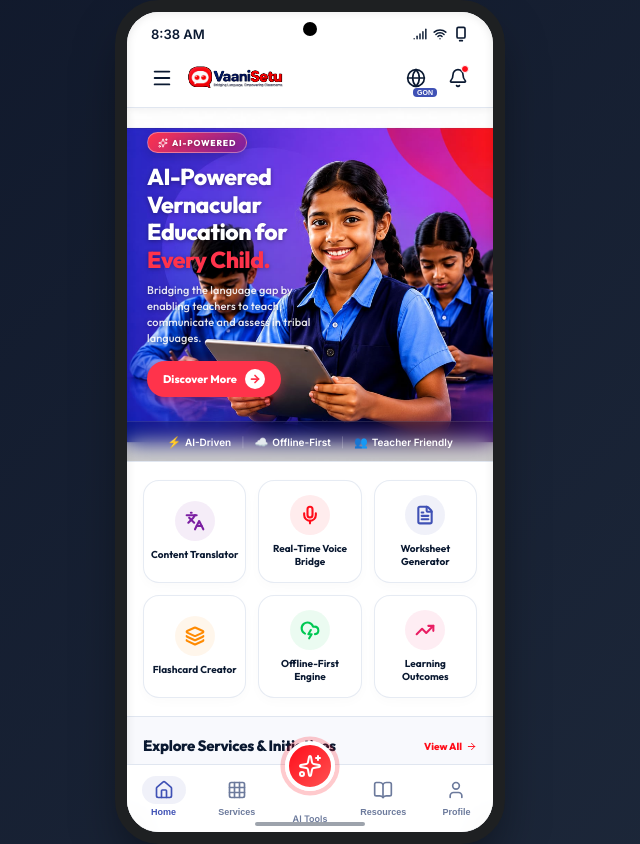
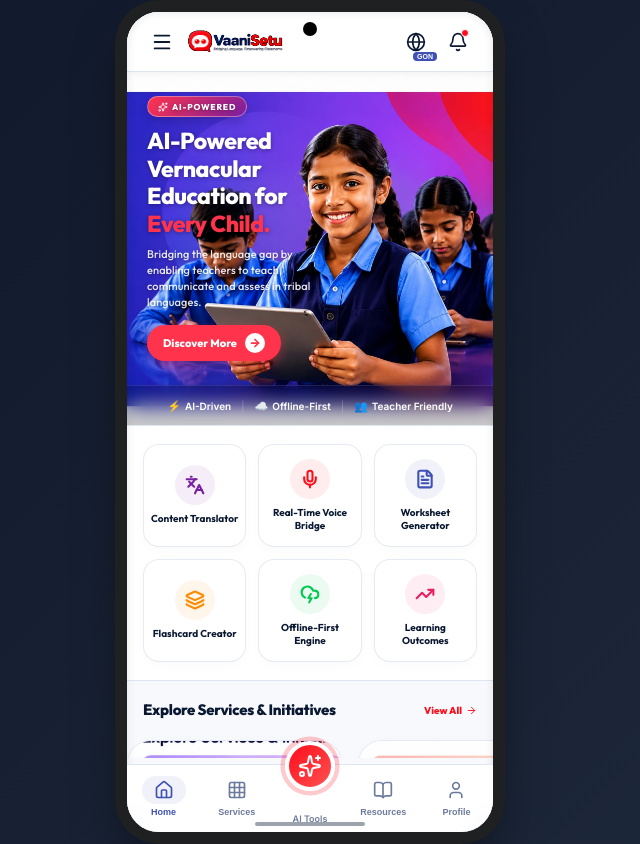
Before and after one commit to krishna90k9122-netizen/ANDROID-, a React (Vite) app: page / in a window 1280 px wide. Shown: the whole page, without its empty margins (330-970 px from the left). Built offline with nearby package versions, Linux system fonts and the light colour scheme.

Commit message:
fix: remove duplicate status bar and update advisory portrait

```diff
--- a/src/components/AdvisoryCard.jsx
+++ b/src/components/AdvisoryCard.jsx
@@ -11,7 +11,7 @@ export default function AdvisoryCard() {
         <div className="advisory-card-header">
           <div className="advisor-portrait-wrapper">
             <img
-              src="/assets/advisory_quotes.png"
+              src="/assets/advisor_portrait.png"
               alt="Advisor Portrait"
               className="advisor-portrait-img"
             />
@@ -98,11 +98,11 @@ export default function AdvisoryCard() {
 
         /* Crop her portrait from the image sheet */
         .advisor-portrait-img {
-          position: absolute;
-          width: 250%; /* Scale up to zoom on her face */
-          height: auto;
-          top: -2px;
-          left: -12px; /* Shifts to center her face */
+          width: 100%;
+          height: 100%;
+          object-fit: cover;
+          display: block;
+          transform: scale(1.12);
         }
 
         .advisor-section-title {
--- a/src/components/AndroidFrame.jsx
+++ b/src/components/AndroidFrame.jsx
@@ -1,38 +1,8 @@
-import React, { useState, useEffect } from 'react';
-import { Wifi, Battery, Signal } from 'lucide-react';
+import React from 'react';
 
 export default function AndroidFrame({ children }) {
-  const [time, setTime] = useState('');
-
-  useEffect(() => {
-    const updateTime = () => {
-      const date = new Date();
-      let hours = date.getHours();
-      let minutes = date.getMinutes();
-      const ampm = hours >= 12 ? 'PM' : 'AM';
-      hours = hours % 12;
-      hours = hours ? hours : 12; // 0 should be 12
-      minutes = minutes < 10 ? '0' + minutes : minutes;
-      setTime(`${hours}:${minutes} ${ampm}`);
-    };
-
-    updateTime();
-    const interval = setInterval(updateTime, 60000);
-    return () => clearInterval(interval);
-  }, []);
-
   return (
     <div className="app-simulator-wrapper">
-      {/* Android Top Status Bar */}
-      <div className="android-status-bar">
-        <span>{time}</span>
-        <div className="status-bar-icons">
-          <Signal size={14} strokeWidth={2.5} />
-          <Wifi size={14} strokeWidth={2.5} />
-          <Battery size={16} strokeWidth={2.5} style={{ transform: 'rotate(90deg)', transformOrigin: 'center' }} />
-        </div>
-      </div>
-
       {/* Screen Viewport with Navigation Gestures */}
       <div className="app-screen-viewport">
         {children}
--- a/src/index.css
+++ b/src/index.css
@@ -152,33 +152,6 @@ h1, h2, h3, h4, h5, h6 {
   }
 }
 
-/* --- ANDROID STATUS BAR --- */
-.android-status-bar {
-  height: 36px;
-  background-color: var(--color-white);
-  display: flex;
-  justify-content: space-between;
-  align-items: center;
-  padding: 8px 24px 0 24px;
-  font-size: 13px;
-  font-weight: 600;
-  color: var(--color-primary);
-  z-index: 99;
-  user-select: none;
-  position: sticky;
-  top: 0;
-}
-
-.status-bar-icons {
-  display: flex;
-  align-items: center;
-  gap: 6px;
-}
-
-.status-icon {
-  width: 15px;
-  height: 15px;
-}
 
 /* --- ANDROID NAVIGATION PILL (BOTTOM GESTURE BAR) --- */
 .android-gesture-pill {
```
Also changed, not shown: public/assets/advisor_portrait.png (added).
